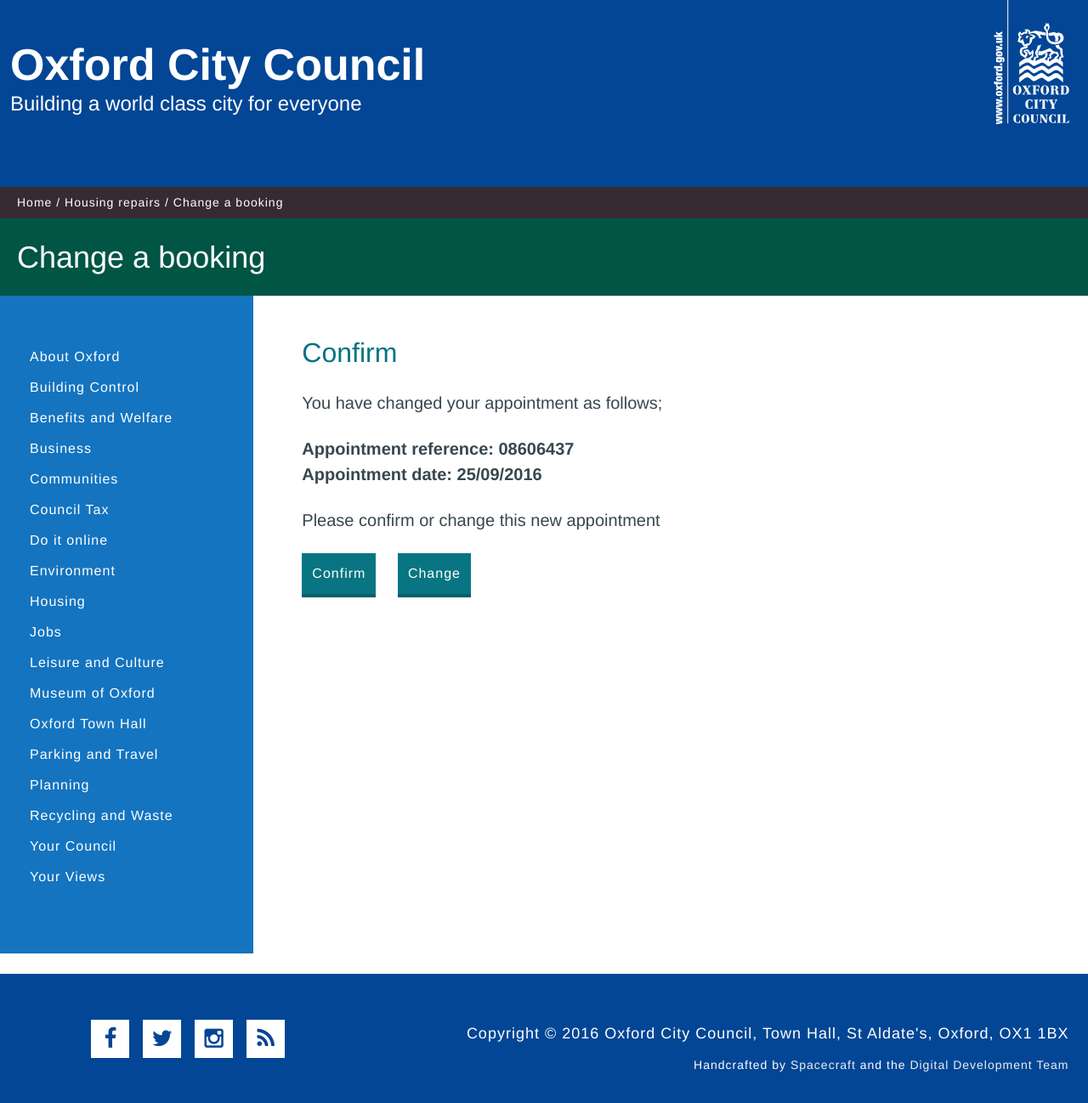
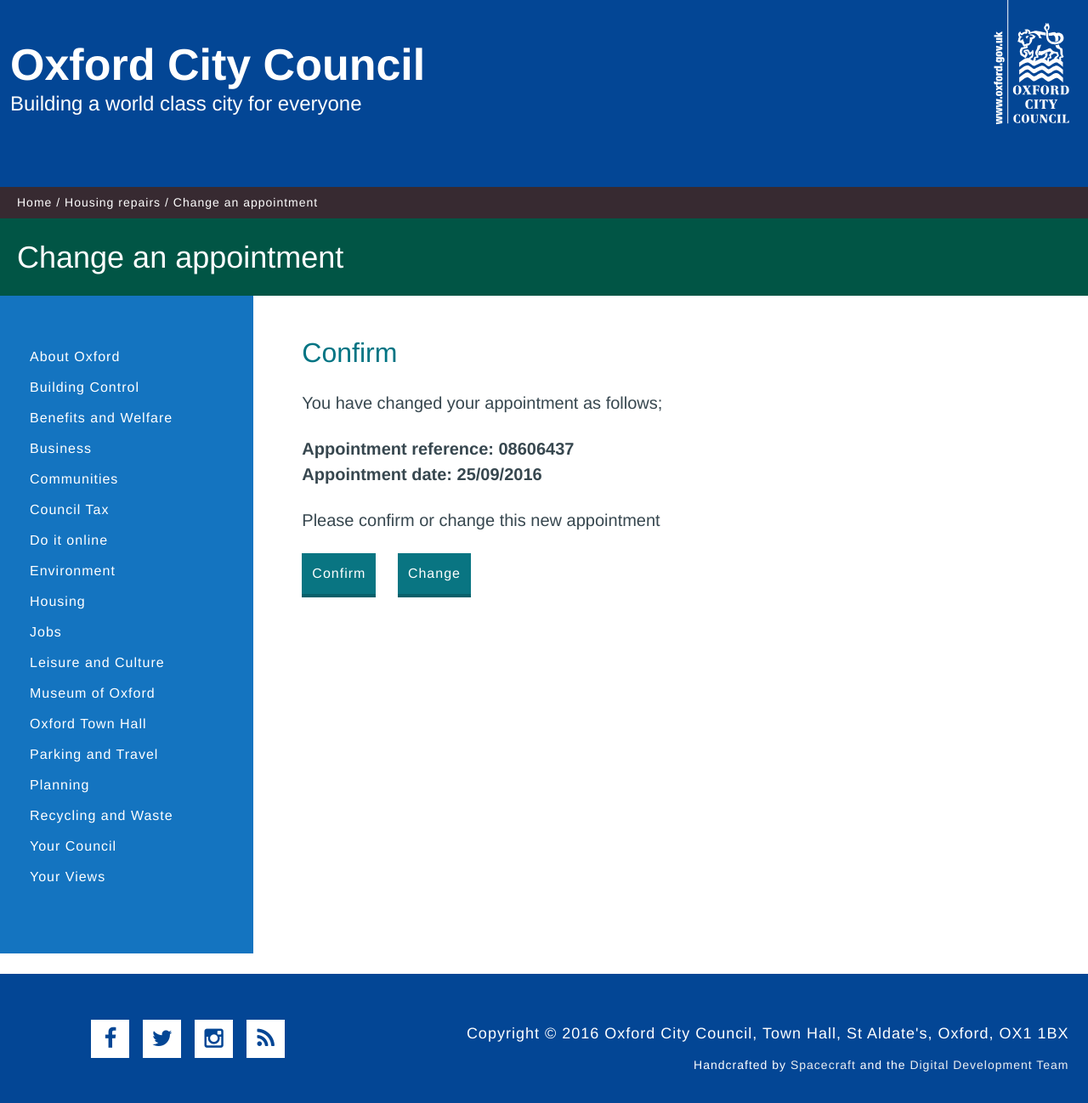
Before and after one commit to OxfordCityCouncil/OxfordCityCouncil.github.io, a Jekyll site: the page built from repairs/change-confirm.html, in a window 1280 px wide. Shown: the whole page at 85% size. Built offline with Jekyll 4.4.1, drawn with Linux system fonts in a browser that asks for light colours.

Commit message:
Title change

```diff
--- a/repairs/change-confirm.html
+++ b/repairs/change-confirm.html
@@ -1,6 +1,6 @@
 ---
 layout: repairs
-title: Change a booking
+title: Change an appointment
 ---
 <h2>Confirm</h2>
 <p>You have changed your appointment as follows;</p>
```
